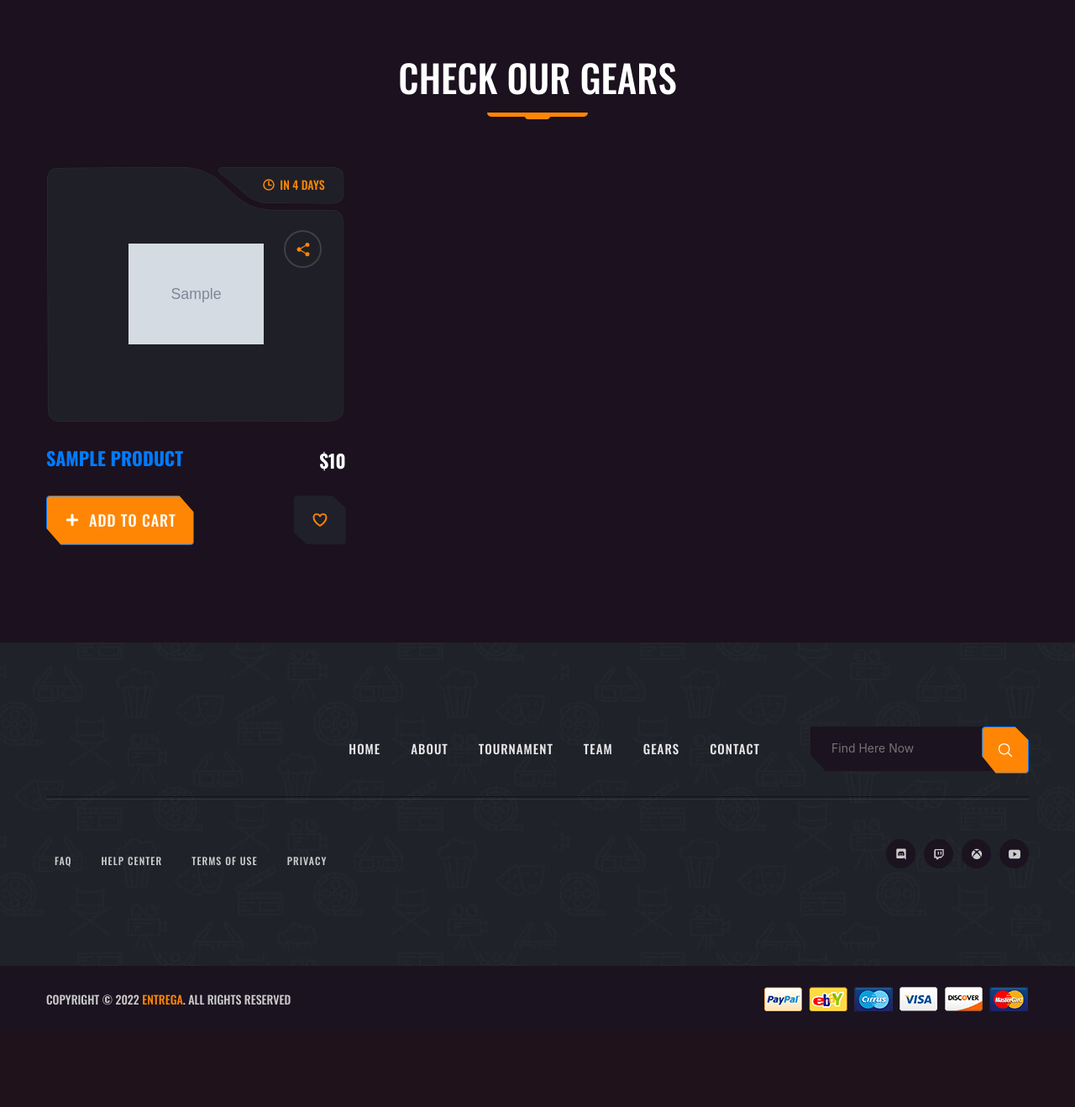
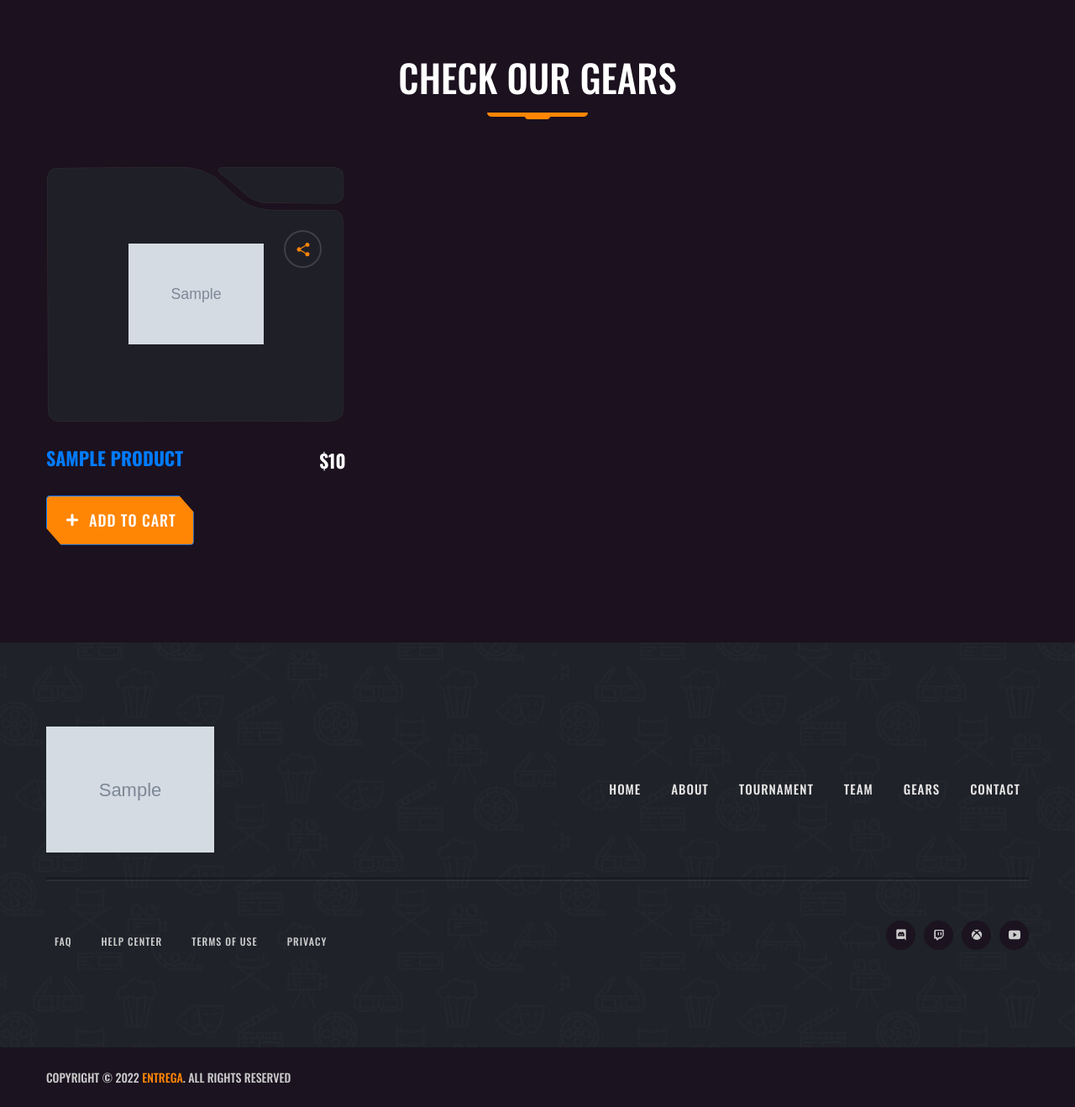
Before and after one commit to amarnath2780/Entrega, a Django app: template templates/home.html in a window 1280 px wide. Shown: the part 3480-4798 px from the top of the page at 84% size. Before the commit the page ends 4684 px from the top, so only its background shows below. Run offline with Django 4.2, Linux system fonts and the light colour scheme; the template is opened without the code that fills it: values that come from a table or form of the project are taken from there, others are empty; tables that the repository leaves empty hold one stand-in row (values such as "Sample post"); grey boxes marked "Sample" are stand-in pictures; parts of the project's set-up code (start-up, migrations or seed data) failed here and were passed over; some libraries are stand-ins or nearby versions.

Commit message:
whole page

```diff
--- a/accounts/views.py
+++ b/accounts/views.py
@@ -166,7 +166,7 @@ def user_home(request):
     products = Products.objects.all().filter(is_available = True)
     add = Add.objects.all()
     icon = IconAdd.objects.all()
-    logo = Logo.objects.all()
+    logo = Logo.objects.get(name = 'entrega')
     char_1 = Offer.objects.get(name = 'character-1')
     char_2 = Offer.objects.get(name = 'character-2')
     char_3 = Offer.objects.get(name = 'character-3')
--- a/cart/models.py
+++ b/cart/models.py
@@ -57,3 +57,8 @@ class AddressUser(models.Model):
 
     def full_address(self):
         return f"{self.address1}, {self.address2}"
+
+
+class CartEmpty(models.Model):
+    name = models.CharField(max_length=200, blank=True)
+    image = models.ImageField(upload_to = 'images/empty')
--- a/cart/views.py
+++ b/cart/views.py
@@ -2,7 +2,7 @@ from math import prod
 from django.shortcuts import render , redirect,get_object_or_404
 from accounts.models import Offer
 from cart.forms import AddressForm
-from cart.models import AddressUser, Cart, CartItem
+from cart.models import AddressUser, Cart, CartEmpty, CartItem
 from store.models import Products, variation
 from django.core.exceptions import ObjectDoesNotExist
 from django.contrib import messages
@@ -258,12 +258,14 @@ def carts(request, total=0, cart_items=None, quantity=0):
     tax_amount = round(float(total) * float(0.5/100),2)
     sub_total = round(float(total)+tax_amount, 2)
     logo = Logo.objects.get(name = 'entrega')
+    cartempty = CartEmpty.objects.get(name = 'cart')
     context = {
         'total':total ,
         'quantity': quantity ,
         'cart_items' : cart_items,
         'tax_amount' : tax_amount ,
         'sub_total' : sub_total ,
-        'logo' :logo
+        'logo' :logo,
+        'cartempty' : cartempty,
     }
     return render(request, 'store/cart.html', context)
--- a/templates/home.html
+++ b/templates/home.html
@@ -268,9 +268,9 @@ background: url(/static/assets/images/section-wrapper-bg.jpg);
                     </button>
 
                     <div class="card-time-wrapper">
-                      <ion-icon name="time-outline"></ion-icon>
 
-                      <span>In 4 days</span>
+
+                      <span></span>
                     </div>
 
                   </div>
@@ -305,9 +305,7 @@ background: url(/static/assets/images/section-wrapper-bg.jpg);
                       <span>Add to cart</span>
                     </a>
                     {% endif  %}
-                    <button class="btn card-btn">
-                      <ion-icon name="heart-outline"></ion-icon>
-                    </button>
+
 
                   </div>
 
@@ -376,13 +374,7 @@ background: url(/static/assets/images/section-wrapper-bg.jpg);
 
             </ul>
 
-            <div class="footer-input-wrapper">
-              <input type="text" name="message" required placeholder="Find Here Now" class="footer-input">
 
-              <button class="btn btn-primary">
-                <ion-icon name="search-outline"></ion-icon>
-              </button>
-            </div>
 
           </div>
 
@@ -449,9 +441,7 @@ background: url(/static/assets/images/section-wrapper-bg.jpg);
           Copyright &copy; 2022 <a href="#">ENTREGA</a>. all rights reserved
         </p>
 
-        <figure class="footer-bottom-img">
-          <img src="../static/assets/images/footer-bottom-img.png" alt="Online payment companies logo">
-        </figure>
+
       </div>
     </div>
 
--- a/templates/signup.html
+++ b/templates/signup.html
@@ -7,7 +7,9 @@
 
 
 <div class="upper">
-    <div class="logo">
+    <div class="logo" style="
+        display: flex;
+    justify-content: center;">
       <a href="#" >
         <img src="{{logo.image.url}}">
       </a>
--- a/templates/store/cart.html
+++ b/templates/store/cart.html
@@ -164,7 +164,7 @@ background: url(/static/assets/images/section-wrapper-bg.jpg);
 		   </div>
 		   <div class="card-body cart">
 				   <div class="col-sm-12 empty-cart-cls text-center">
-					   <img src="/static/img/empty-cart-3385483.png" width="130" height="130" class="img-fluid mb-4 mr-3">
+					   <img src="{{cartempty.image.url}}" width="260" height="200" class="img-fluid mb-4 mr-3">
 					   <h3><strong>Your Cart is Empty</strong></h3>
 					   <h4>Add something to make me happy :)</h4>
 					   <a href="{% url 'store' %}" class="btn btn-primary cart-btn-transform m-3" data-abc="true">continue shopping</a>
```
Also changed, not shown: cart/admin.py (+5 -2 lines), templates/login.html (+4 -4 lines), cart/migrations/0006_cartempty.py (added), templates/nav.html (line endings or trailing spaces).
